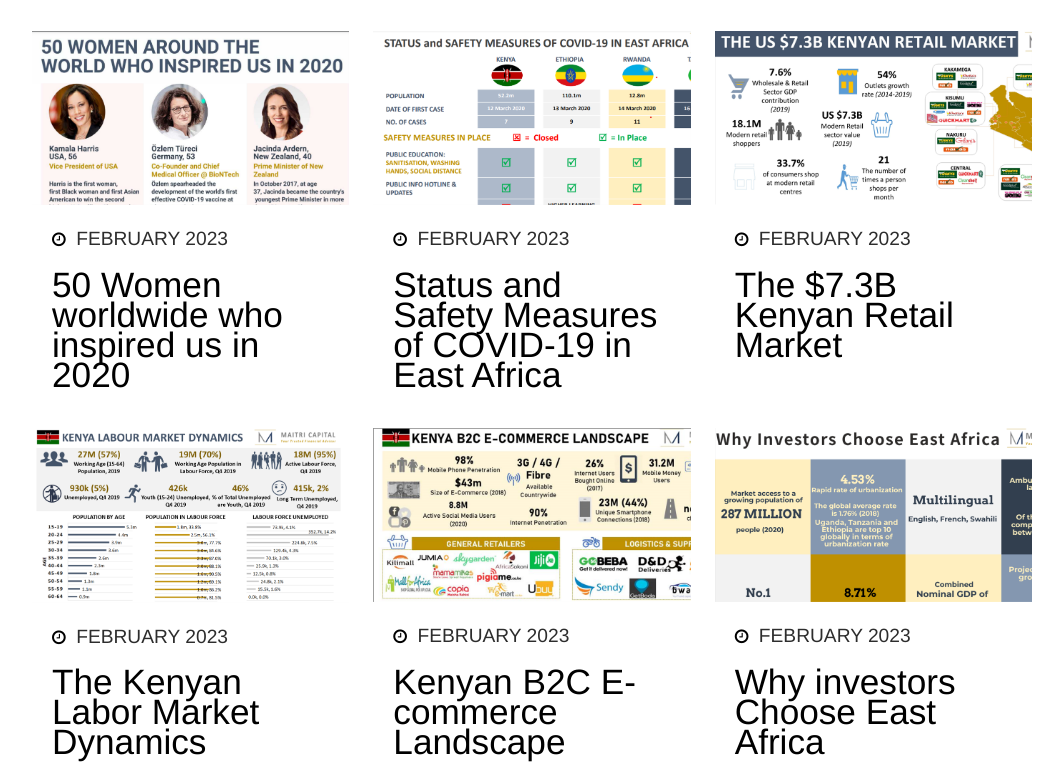
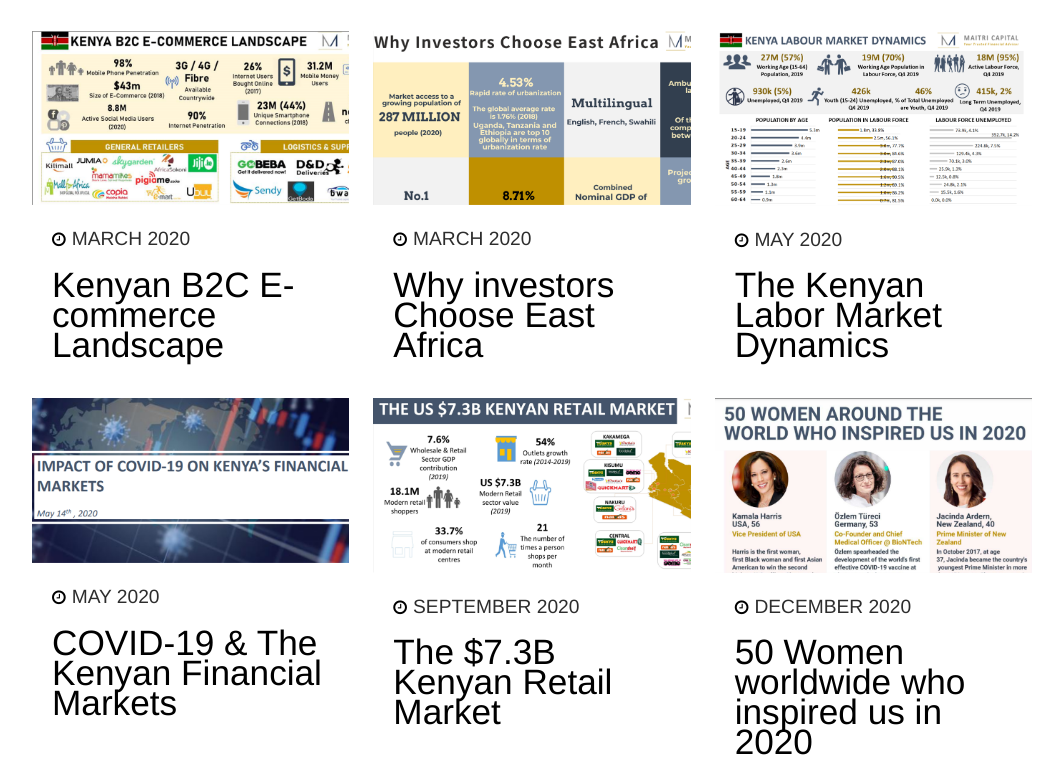
Before and after one commit to ealpha072/maitri_capital, a React (Create React App) app in the folder frontend/: page /knowledge in a window 1280 px wide. Shown: the part 1533-2300 px from the top of the page, without its empty margins (108-1171 px from the left). Built offline with nearby package versions, Linux system fonts and the light colour scheme; the HTML template or start-up script is replaced by a standard one.

Commit message:
Correct card order

```diff
--- a/frontend/src/components/Knowledge.jsx
+++ b/frontend/src/components/Knowledge.jsx
@@ -22,62 +22,62 @@
     const imagesOne = [
         {
             source:image_one,
-            date:"FEBRUARY 2023",
+            date:"MARCH 2023",
             heading:"Understanding The Kenyan Startup Ecosystem",
             smallText:"A look at the evolution of the Kenyan Startup Ecosystem"
         },
         {
             source:image_two,
-            date:"FEBRUARY 2023",
+            date:"FEBRUARY 2021",
             heading:"State of COVID-19 Vaccination and Africa",
             smallText:"A look at the evolution of the Kenyan Startup Ecosystem"
         },
         {
-            source:image_three,
-            date:"MAY 2020",
-            heading:" COVID-19 & The Kenyan Financial Markets",
+            source:image_five,
+            date:"MARCH 2020",
+            heading:"Status and Safety Measures of COVID-19 in East Africa",
             smallText:"A look at the evolution of the Kenyan Startup Ecosystem"
-        }
+        },
     ]
 
     const imagesTwo = [
         {
-            source:image_four,
-            date:"FEBRUARY 2023",
-            heading:"50 Women worldwide who inspired us in 2020",
+            source:image_eight,
+            date:"MARCH 2020",
+            heading:"Kenyan B2C E-commerce Landscape",
             smallText:"A look at the evolution of the Kenyan Startup Ecosystem"
         },
         {
-            source:image_five,
-            date:"FEBRUARY 2023",
-            heading:"Status and Safety Measures of COVID-19 in East Africa",
+            source:image_nine,
+            date:"MARCH 2020",
+            heading:"Why investors Choose East Africa",
             smallText:"A look at the evolution of the Kenyan Startup Ecosystem"
         },
         {
-            source:image_six,
-            date:"FEBRUARY 2023",
-            heading:" The $7.3B Kenyan Retail Market",
+            source:image_seven,
+            date:"MAY 2020",
+            heading:"The Kenyan Labor Market Dynamics",
             smallText:"A look at the evolution of the Kenyan Startup Ecosystem"
         }
     ]
 
     const imagesThree = [
         {
-            source:image_seven,
-            date:"FEBRUARY 2023",
-            heading:"The Kenyan Labor Market Dynamics",
+            source:image_three,
+            date:"MAY 2020",
+            heading:" COVID-19 & The Kenyan Financial Markets",
             smallText:"A look at the evolution of the Kenyan Startup Ecosystem"
         },
         {
-            source:image_eight,
-            date:"FEBRUARY 2023",
-            heading:"Kenyan B2C E-commerce Landscape",
+            source:image_six,
+            date:"SEPTEMBER 2020",
+            heading:" The $7.3B Kenyan Retail Market",
             smallText:"A look at the evolution of the Kenyan Startup Ecosystem"
         },
         {
-            source:image_nine,
-            date:"FEBRUARY 2023",
-            heading:"Why investors Choose East Africa",
+            source:image_four,
+            date:"DECEMBER 2020",
+            heading:"50 Women worldwide who inspired us in 2020",
             smallText:"A look at the evolution of the Kenyan Startup Ecosystem"
         }
     ]
--- a/frontend/src/components/Services.jsx
+++ b/frontend/src/components/Services.jsx
@@ -25,7 +25,10 @@
     <div className="col-12 col-md-6 col-lg-4">
       <a href="/#"><img src={img_details.source} height="456" width="980" alt="" /></a>
       <div className={styles}>
-          <p><i className="fa fa-clock-o"></i> <span>{img_details.date}</span></p>
+          <p>
+            <i className="fa fa-clock-o"></i>
+            <span>{img_details.date}</span>
+          </p>
           <a href="/#"><h3>{img_details.heading}</h3></a>
       </div>
     </div>
--- a/frontend/src/components/styles/Knowledge.module.css
+++ b/frontend/src/components/styles/Knowledge.module.css
@@ -64,7 +64,13 @@
 }
 
 .knowledgeMain > div:not(:first-child) > div{
+    cursor: pointer;
+    border-radius: 4px;
     overflow: hidden;
+}
+
+.knowledgeMain > div:not(:first-child) > div:hover{
+    box-shadow: rgba(0, 0, 0, 0.35) 0px 5px 15px;
 }
 
 .knowledgeMain img{
```
Also changed, not shown: 1 other file (tests, documents, lock files or other folders).
